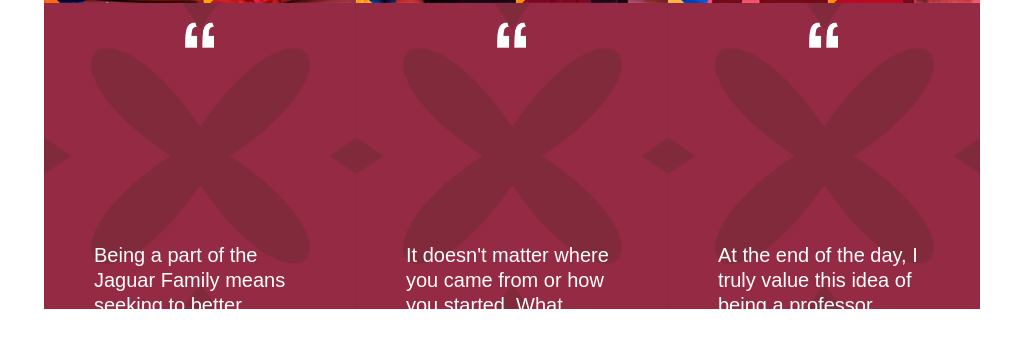
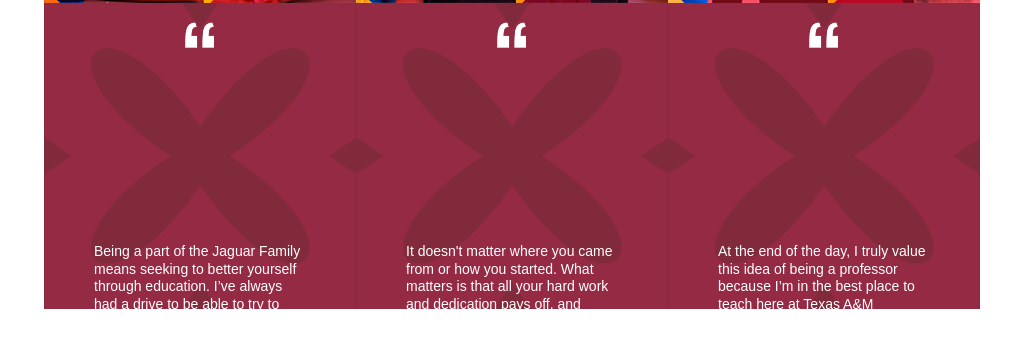
Before and after one commit to dvelagui/become-a-jaguar, a website built with Vite: page index.html in a window 1024 px wide. Shown: the part 2088-2449 px from the top of the page. Built offline with nearby package versions, Linux system fonts and the light colour scheme; a small style sheet from the web is missing; files whose address does not match are found by name.

Commit message:
testimonial text - font-size fixed

```diff
--- a/docs/style.css
+++ b/docs/style.css
@@ -729,6 +729,9 @@ footer {
 .about-content {
   font-size: 14px;
 }
+.testimonials-text {
+  font-size: 14px;
+}
 
 .card-text {
   margin: 0;
--- a/style.css
+++ b/style.css
@@ -729,6 +729,9 @@ footer {
 .about-content {
   font-size: 14px;
 }
+.testimonials-text {
+  font-size: 14px;
+}
 
 .card-text {
   margin: 0;
```
